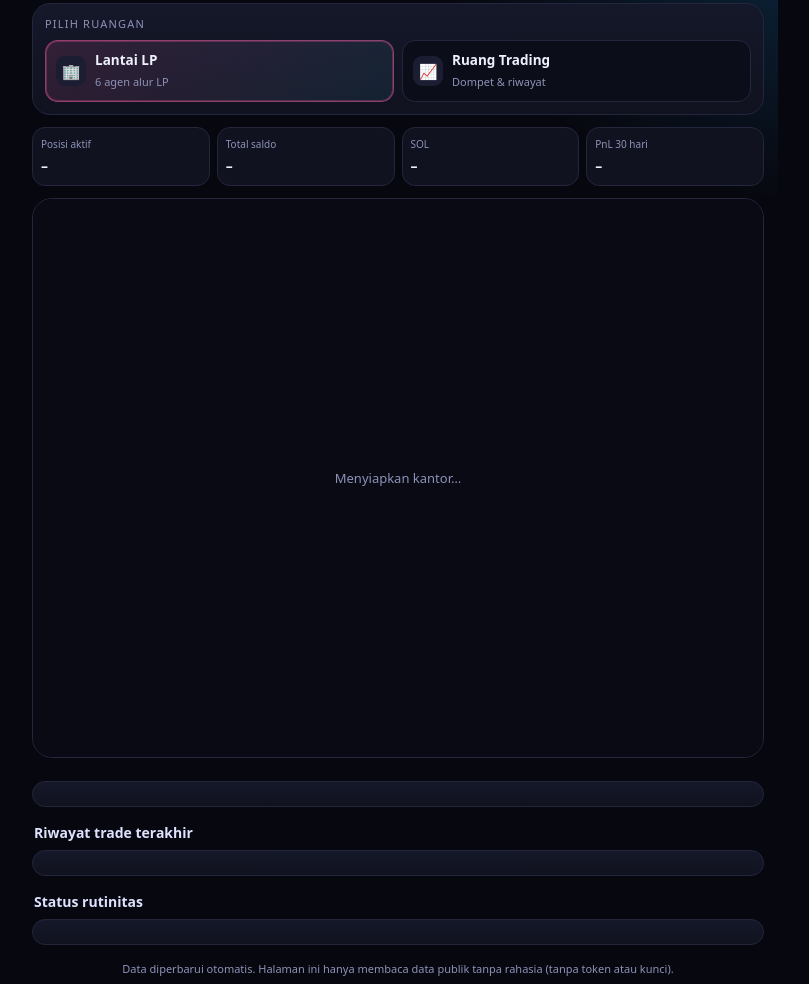
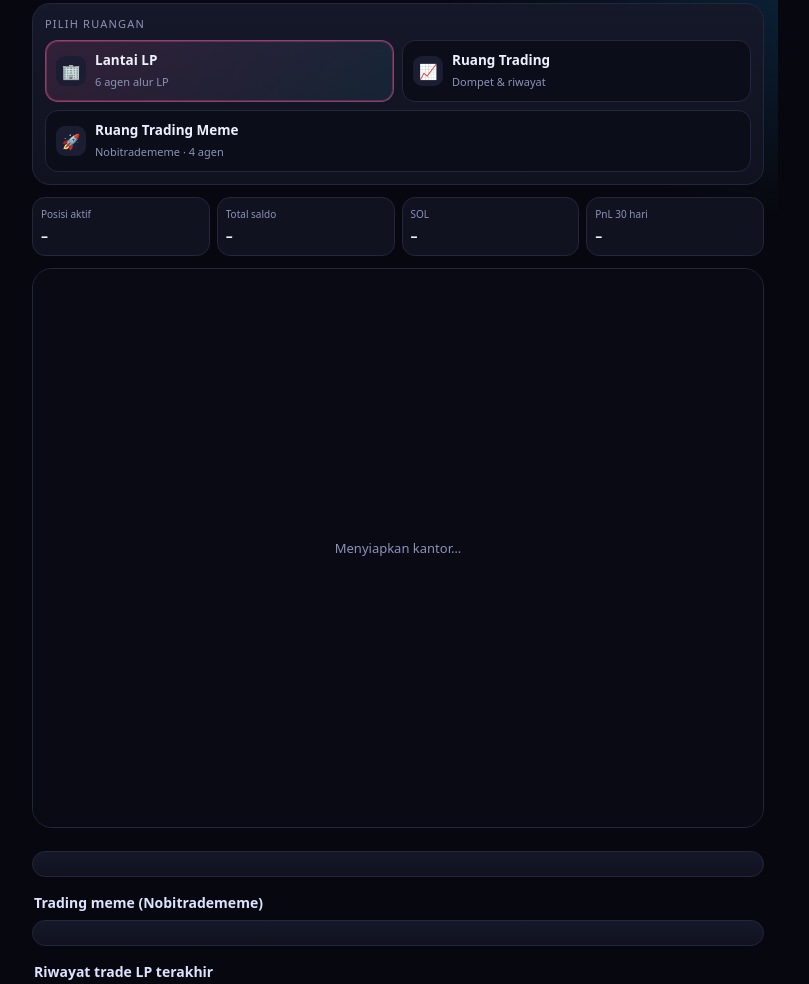
Before and after one commit to Nobitangapak/nobi-lp, a plain HTML site: page index.html in a window 1280 px wide. Shown: the part 219-1203 px from the top of the page, without its empty margins (242-1051 px from the left). Drawn offline with Linux system fonts and the light colour scheme; a script that the page names is missing.

Commit message:
Tambah Ruang Trading Meme: index.html

```diff
--- a/index.html
+++ b/index.html
@@ -27,7 +27,7 @@ h1 .g{display:block;background:linear-gradient(90deg,var(--pink),#b67bff 45%,var
 .card{background:linear-gradient(180deg,var(--card2),var(--card));border:1px solid var(--line);border-radius:18px;padding:12px}
 .rooms{display:flex;flex-direction:column;gap:9px;margin-bottom:12px}
 .rooms .lbl{font-size:11px;color:var(--mut);text-transform:uppercase;letter-spacing:1.2px}
-.seg{display:grid;grid-template-columns:1fr 1fr;gap:8px}
+.seg{display:grid;grid-template-columns:1fr 1fr;gap:8px}.seg button:nth-child(3){grid-column:1/-1}
 .seg button{all:unset;cursor:pointer;border:1px solid var(--line);border-radius:13px;padding:10px;background:#0b0d19;display:flex;gap:9px;align-items:center}
 .seg button b{display:block;font-size:13.5px}.seg button span{font-size:11px;color:var(--mut)}
 .seg button i{font-style:normal;width:30px;height:30px;border-radius:9px;display:grid;place-items:center;background:#1b1e33;font-size:15px;flex:none}
@@ -78,6 +78,7 @@ footer{margin-top:16px;font-size:11px;color:var(--mut);line-height:1.5;text-alig
   <div class="seg">
     <button id="r-lp" class="on"><i>🏢</i><div><b>Lantai LP</b><span>6 agen alur LP</span></div></button>
     <button id="r-tr"><i>📈</i><div><b>Ruang Trading</b><span>Dompet &amp; riwayat</span></div></button>
+    <button id="r-meme"><i>🚀</i><div><b>Ruang Trading Meme</b><span>Nobitradememe · 4 agen</span></div></button>
   </div>
 </div>
 <div class="stats">
@@ -95,7 +96,9 @@ footer{margin-top:16px;font-size:11px;color:var(--mut);line-height:1.5;text-alig
 </div>
 <div class="chips" id="chips"></div>
 <div class="card panel" id="panel"></div>
-<h2>Riwayat trade terakhir</h2>
+<h2>Trading meme (Nobitradememe)</h2>
+<div class="card" id="meme"></div>
+<h2>Riwayat trade LP terakhir</h2>
 <div class="card" id="trades"></div>
 <h2>Status rutinitas</h2>
 <div class="card" id="routines"></div>
```
